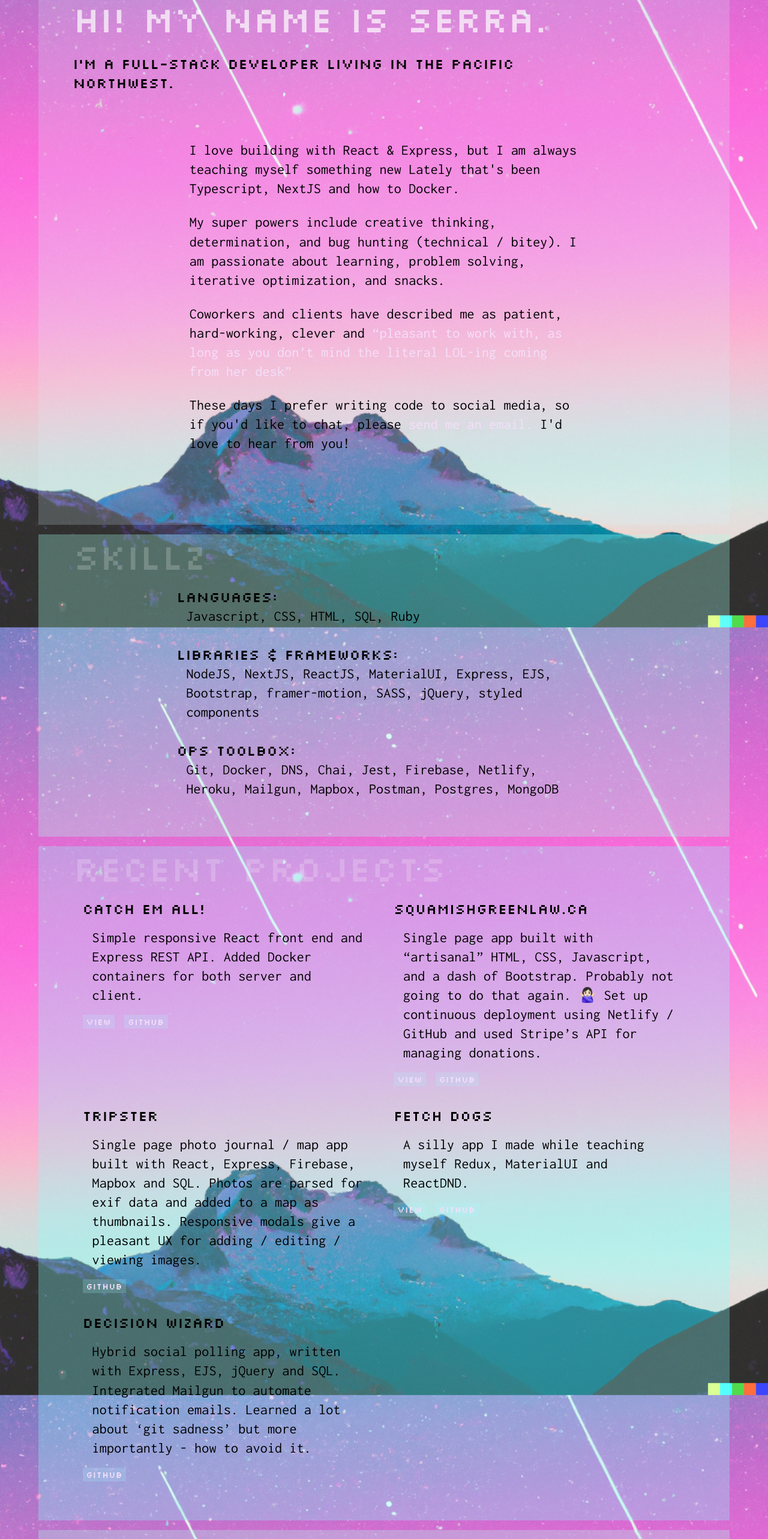
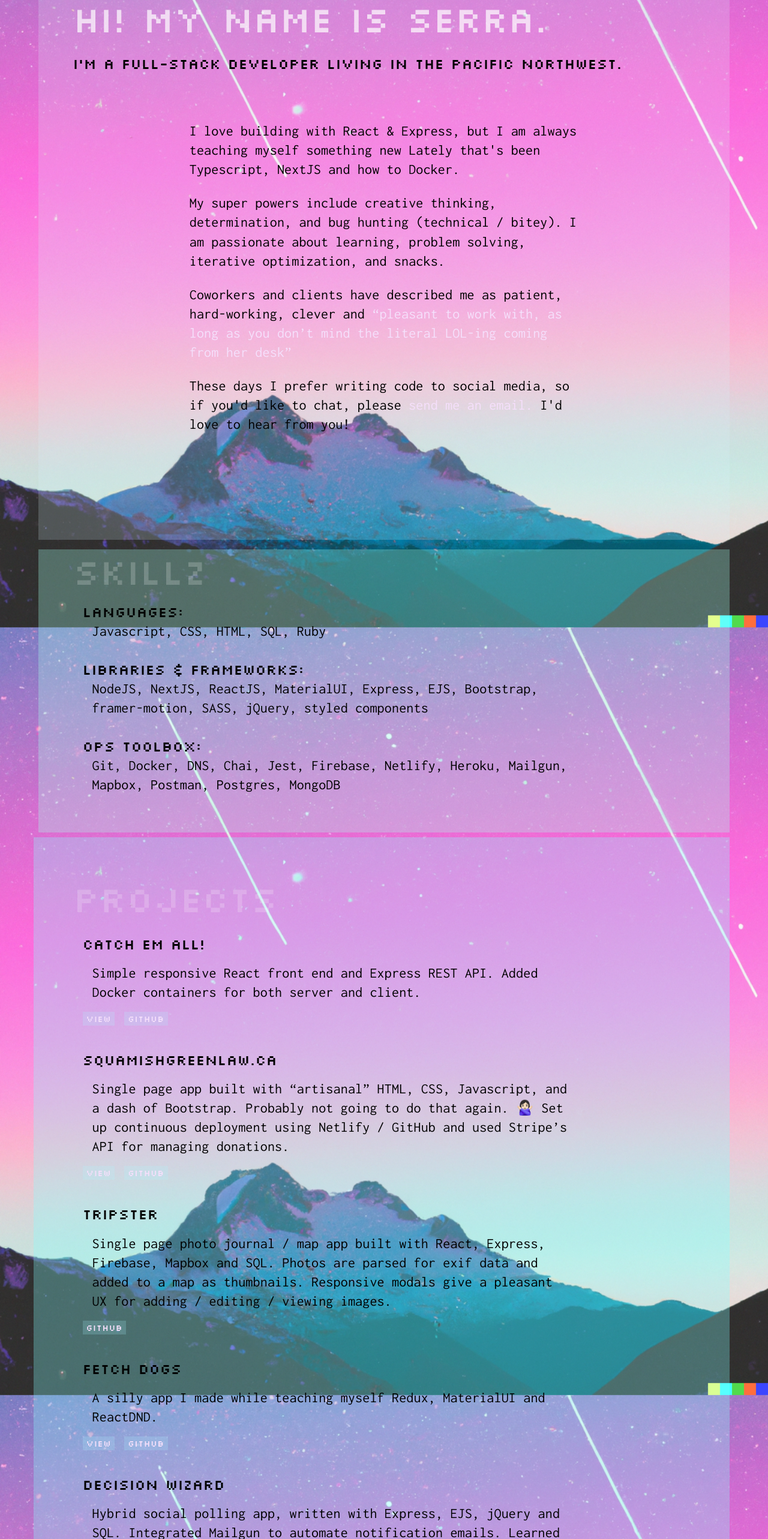
Before and after one commit to teknoboten/boten, a React (Create React App) app: page /resume in a window 1280 px wide. Shown: the part 234-2800 px from the top of the page at 60% size. Built offline with nearby package versions, Linux system fonts and the light colour scheme.

Commit message:
fix styles (#16)

```diff
--- a/src/GlobalThemeOverride.js
+++ b/src/GlobalThemeOverride.js
@@ -17,6 +17,17 @@ export const GlobalThemeOverride = createTheme({
           },
         },
       },
+    },
+    MuiGrid: {
+      variants: [
+        {
+          props: { variant: 'summary' },
+          style: {
+            // border: '2px solid black',
+            padding: '5%',
+          },
+        },
+      ],
     },
     MuiTypography: {
       styleOverrides: {
@@ -51,3 +62,9 @@ export const GlobalThemeOverride = createTheme({
     },
   },
 })
+
+// MuiGrid: {
+//     defaultProps: {
+//       md: 1,
+//     },
+//   },
--- a/src/components/Console.js
+++ b/src/components/Console.js
@@ -1,7 +1,7 @@
 import React, { useState } from 'react'
-
 import Box from '@mui/material/Box'
 import Typography from '@mui/material/Typography'
+import Grid from '@mui/material/Grid'
 import { motion } from 'framer-motion'
 
 const Console = () => {
@@ -67,19 +67,21 @@ const Console = () => {
   // }
 
   return (
+    <Grid container>
+      <Grid item xs={12}>
         <Box
           onClick={sayHello}
           sx={{
             marginTop: '30vh',
+            marginX: 'auto',
             bgcolor: 'white',
-        width: '50vw',
+            width: '100%',
             height: '40vh',
-        padding: '10px',
             fontFamily: 'Silkscreen',
             color: '#ec407a',
           }}
         >
-      <Typography variant="h5" color="#ec407a" fontFamily="Silkscreen">
+          <Typography variant="h5" color="#ec407a">
             serra@internetz#
             {typing ? (
               <motion.h5
@@ -114,6 +116,8 @@ const Console = () => {
             )}
           </Typography>
         </Box>
+      </Grid>
+    </Grid>
   )
 }
 
--- a/src/components/Jorb.js
+++ b/src/components/Jorb.js
@@ -6,11 +6,11 @@ export default function Jorb({ company, position, description, years }) {
   return (
     <Box padding={2}>
       <Typography variant="h5">{position}</Typography>
-      <Typography variant="h6" marginBottom={1}>
+      <Typography variant="h6" padding={1}>
         {company}
       </Typography>
 
-      <Typography variant="h6" color="text.secondary" marginBottom={2}>
+      <Typography variant="h6" padding={1} color="text.secondary">
         {description}
       </Typography>
       <Typography variant="caption">{years}</Typography>
--- a/src/components/JorbsContainer.js
+++ b/src/components/JorbsContainer.js
@@ -18,11 +18,11 @@ export default function JorbsContainer() {
       }}
     >
       <Grid item>
-        <Typography variant="h2">Employment History</Typography>
+        <Typography variant="h2">Work History</Typography>
       </Grid>
 
       {employment.map((jorb) => (
-        <Grid item xs={12} sm={8} key={jorb.title} sx={{ marginX: 'auto' }}>
+        <Grid item lg={12} key={jorb.title} sx={{ padding: 2 }}>
           <Jorb
             company={jorb.company}
             position={jorb.position}
--- a/src/components/Project.js
+++ b/src/components/Project.js
@@ -8,11 +8,10 @@ export default function Project({ title, description, url, tags, github }) {
     <Box
       sx={{
         height: '100%',
+        padding: 2,
       }}
     >
-      <Typography variant="h5" fontFamily={'Silkscreen'}>
-        {title}
-      </Typography>
+      <Typography variant="h5">{title}</Typography>
 
       <Typography variant="h6" padding={2} fontFamily={'Inconsolata'}>
         {description}
--- a/src/components/ProjectsContainer.js
+++ b/src/components/ProjectsContainer.js
@@ -8,12 +8,12 @@ export default function ProjectsContainer() {
   return (
     <Grid
       container
-      spacing={0}
+      spacing={1}
       sx={{
-        paddingX: '5%',
-        paddingBottom: 6,
+        padding: '5%',
+        // paddingBottom: 6,
         bgcolor: 'rgba(132, 255, 255, 0.3)',
-        marginY: 2,
+        // marginY: 2,
       }}
     >
       <Grid item xs={12}>
@@ -25,12 +25,12 @@ export default function ProjectsContainer() {
             opacity: '.2',
           }}
         >
-          Recent Projects
+          Projects
         </Typography>
       </Grid>
 
       {recentProjects.map((project) => (
-        <Grid item padding={2} lg={6} key={project.title}>
+        <Grid item lg={10} key={project.title}>
           <Project
             title={project.title}
             description={project.description}
--- a/src/components/Skills.js
+++ b/src/components/Skills.js
@@ -27,7 +27,7 @@ export default function Skills() {
         </Typography>
       </Grid>
 
-      <Grid item xs={12} sm={8} paddingY={2} sx={{ marginX: 'auto' }}>
+      <Grid item lg={10} sx={{ padding: 2 }}>
         <Typography variant="h5">Languages:</Typography>
 
         <Typography variant="h6" paddingX={2}>
@@ -35,7 +35,7 @@ export default function Skills() {
         </Typography>
       </Grid>
 
-      <Grid item xs={12} sm={8} paddingY={2} sx={{ marginX: 'auto' }}>
+      <Grid item lg={10} sx={{ padding: 2 }}>
         <Typography variant="h5">Libraries & Frameworks:</Typography>
 
         <Typography variant="h6" paddingX={2}>
@@ -43,7 +43,7 @@ export default function Skills() {
         </Typography>
       </Grid>
 
-      <Grid item xs={12} sm={8} paddingY={2} sx={{ marginX: 'auto' }}>
+      <Grid item lg={10} sx={{ padding: 2 }}>
         <Typography variant="h5">Ops Toolbox:</Typography>
 
         <Typography variant="h6" paddingX={2}>
--- a/src/components/Summary.js
+++ b/src/components/Summary.js
@@ -7,22 +7,31 @@ export default function Summary() {
   return (
     <Grid
       container
+      variant="summary"
       spacing={0}
       sx={{
-        paddingX: '5%',
+        // paddingX: '5%',
         paddingTop: '20%',
         bgcolor: 'rgba(216, 241, 248, 0.2)',
       }}
     >
-      <Grid container xs={12} sm={10}>
+      <Grid container>
         <Typography variant="h1">Hi! My name is Serra.</Typography>
         <Typography variant="h5" marginY={3}>
           I'm a Full-stack developer living in the pacific northwest.
         </Typography>
       </Grid>
 
-      <Grid container xs={12} paddingTop={4} paddingBottom={6} paddingX={4}>
-        <Grid item xs={12} sm={8} paddingBottom={6} sx={{ marginX: 'auto' }}>
+      <Grid container paddingTop={4} paddingBottom={6} paddingX={4}>
+        <Grid
+          item
+          sm={12}
+          md={10}
+          lg={8}
+          paddingBottom={6}
+          // sx={{ marginX: 'auto' }}
+          sx={{ marginX: 'auto' }}
+        >
           <Typography variant="h6">
             <p>
               I love building with React & Express, but I am always teaching
```
Lines whose indentation alone changed are shown as unchanged.
